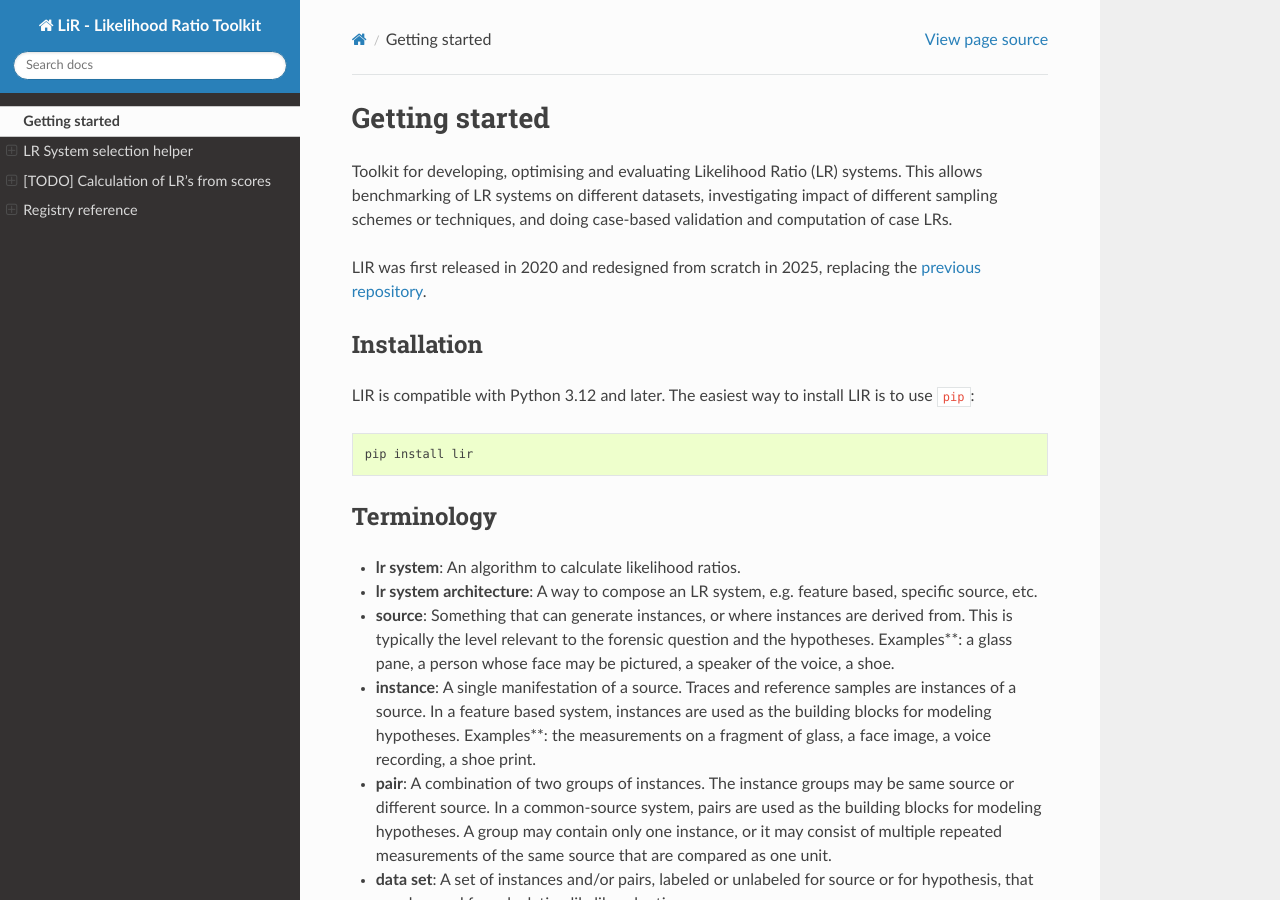
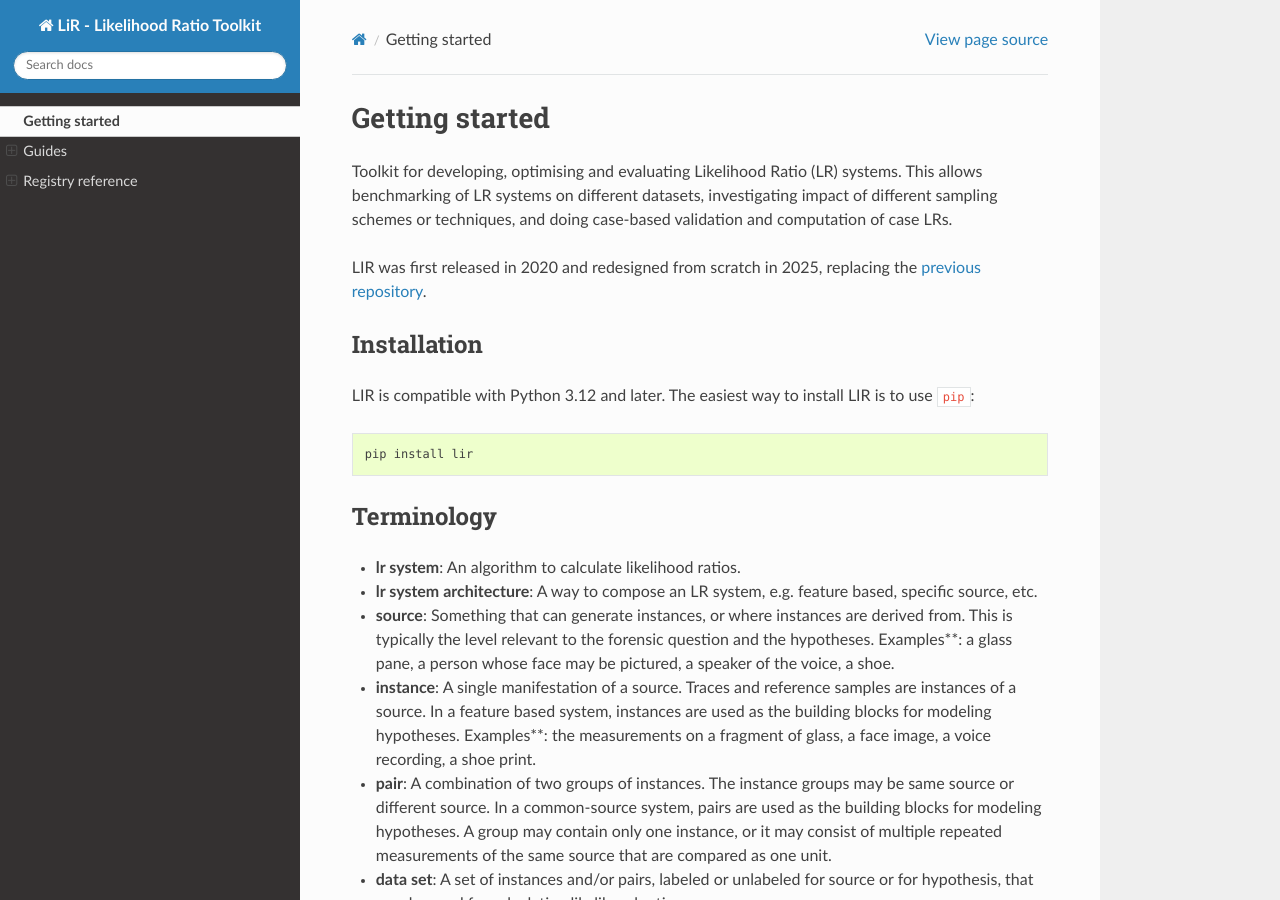
Before and after one commit to NetherlandsForensicInstitute/lir, a Sphinx documentation site: the page built from docs/index.rst, in a window 1280 px wide and 900 px high. Built offline with Sphinx 7.4.7 and the Read the Docs theme 3.1.0, drawn with Linux system fonts in a browser that asks for light colours; pages that are not in the unit, such as notebooks, are missing from menus.

Commit message:
documentation: add toc level "guides"

```diff
--- a/docs/index.rst
+++ b/docs/index.rst
@@ -1,11 +1,9 @@
 
 .. toctree::
-   :maxdepth: 2
    :hidden:
 
    self
-   lrsystem_yaml
-   lr_calculation
+   guides
    reference
    API reference <api/lir>
 
```
Also changed, not shown: docs/guides.rst (added, +8 -0 lines).
